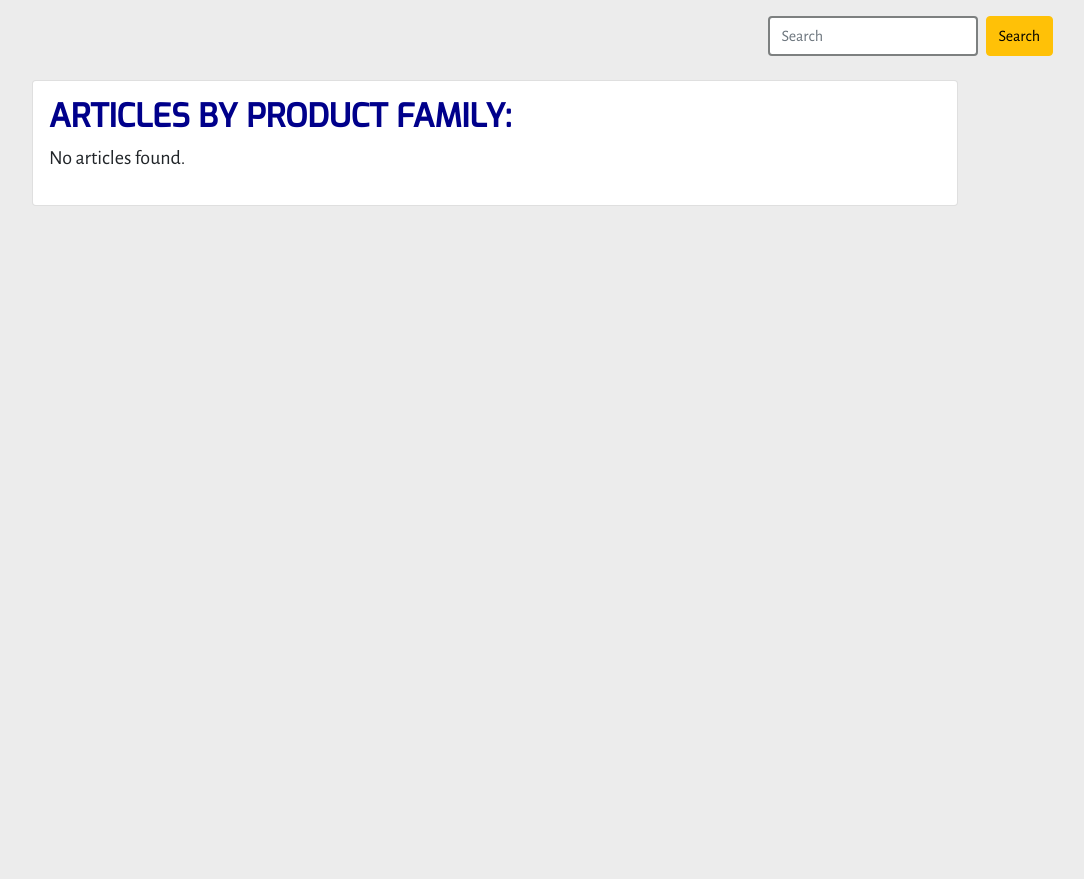
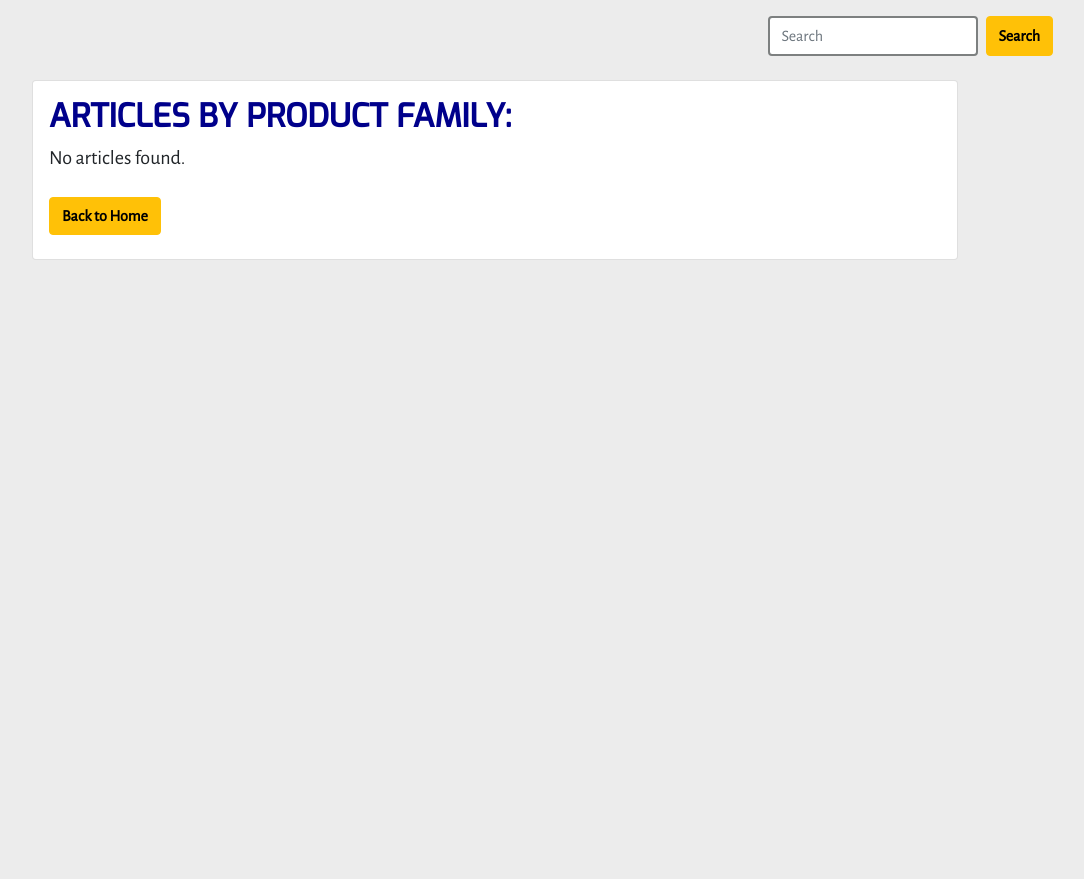
Before and after one commit to AdrianaStoi/Licensing-Capsule, a Django app: page /product/article/ in a window 1280 px wide. Shown: the part 66-945 px from the top of the page, without its empty margins (145-1229 px from the left). Run offline with Django 4.2, Linux system fonts and the light colour scheme; data that the repository does not hold is empty; some libraries are stand-ins or nearby versions.

Commit message:
Adjust container height and add button to productfamily.html

```diff
--- a/licensingcapsule/settings.py
+++ b/licensingcapsule/settings.py
@@ -39,7 +39,7 @@ SECRET_KEY = os.environ.get('SECRET_KEY')
 ALLOWED_HOSTS = ['licensing-capsule-55f92c8ddd11.herokuapp.com',
                  '8000-adrianastoi-licensing-ca-b6nwnr8fzy.us2.codeanyapp.com']
 
-DEBUG = False
+DEBUG = True
 
 X_FRAME_OPTIONS = 'SAMEORIGIN'
 
--- a/static/css/style.css
+++ b/static/css/style.css
@@ -129,6 +129,14 @@ input[type=text], input[type=password] {
     height: 80vh !important;
 }
 
+/* Style for container on article results
+   on search and product by family page */
+.results-container {
+    display:flex;
+    flex-direction: column;
+    min-height: 100vh;
+}
+
 /*Style register page */
 .register-card{
     min-width: 70%;
--- a/templates/base.html
+++ b/templates/base.html
@@ -93,7 +93,7 @@
             <div class="col-lg-auto ms-auto">
                 <form class="d-flex" action="{% url 'search' %}" method="get">
                     <input class="form-control me-2" type="text" name = "q" placeholder="Search" aria-label="Search">
-                    <button class="btn btn-warning" type="submit">Search</button>
+                    <button class="btn btn-warning fw-bold" type="submit">Search</button>
                 </form>
             </div>
         </div>
--- a/templates/productfamily.html
+++ b/templates/productfamily.html
@@ -3,7 +3,7 @@
 {% block content %}
 
 <section>
-    <div class="container vh-100 mt-4 mb-4">
+    <div class="container results-container mt-4 mb-4">
         <div class="row justify-content-center">
             <div class="col-md-10">
                 <div class="card">
@@ -20,6 +20,7 @@
                         {% else %}
                             <p> No articles found.</p>
                         {% endif %}
+                        <a href="{% url 'home' %}" class="btn btn-warning fw-bold mt-2 mb-2"> Back to Home</a>
                     </div>
                 </div>
             </div>
--- a/templates/search.html
+++ b/templates/search.html
@@ -3,7 +3,7 @@
 {% block content %}
 
 <section>
-    <div class="container mt-4 mb-4">
+    <div class="container d-flex mt-4 mb-3 results-container">
         <div class="row justify-content-center">
             <div class="col-md-10">
                 <div class="card">
```
